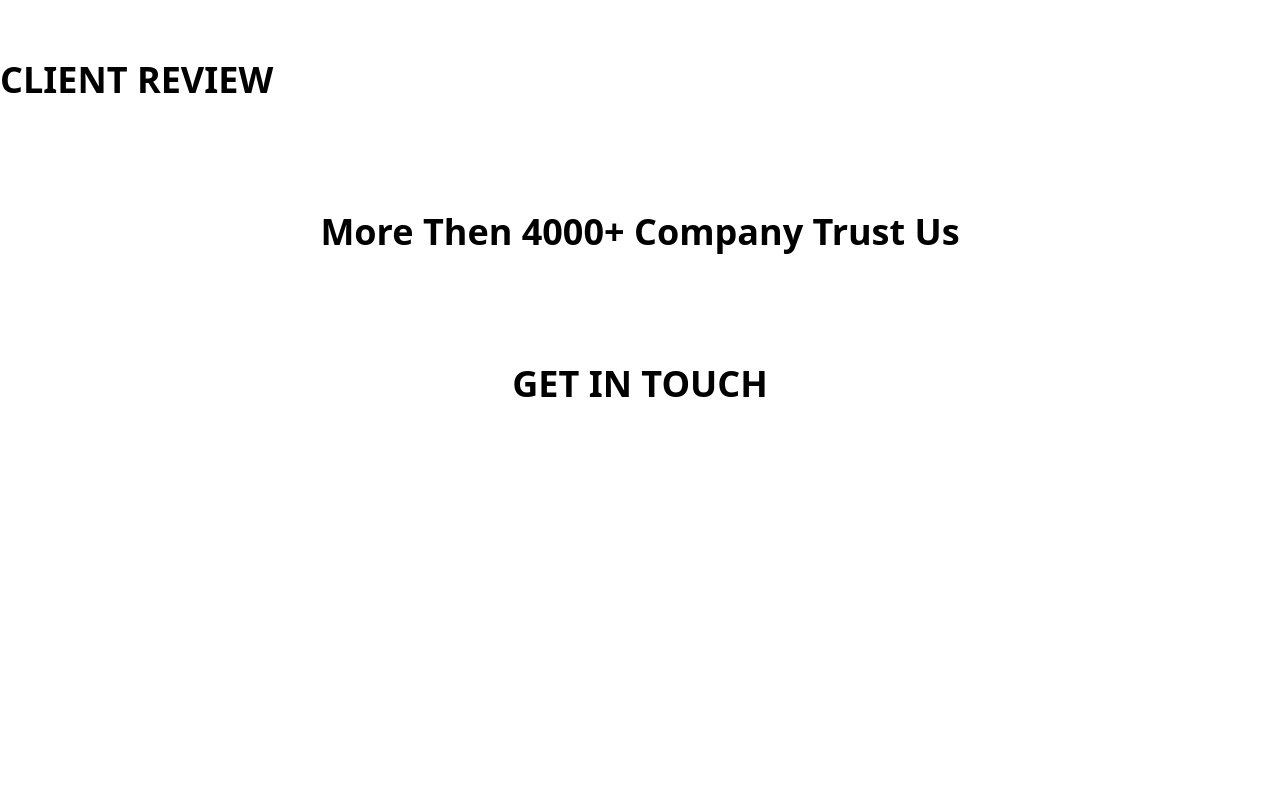
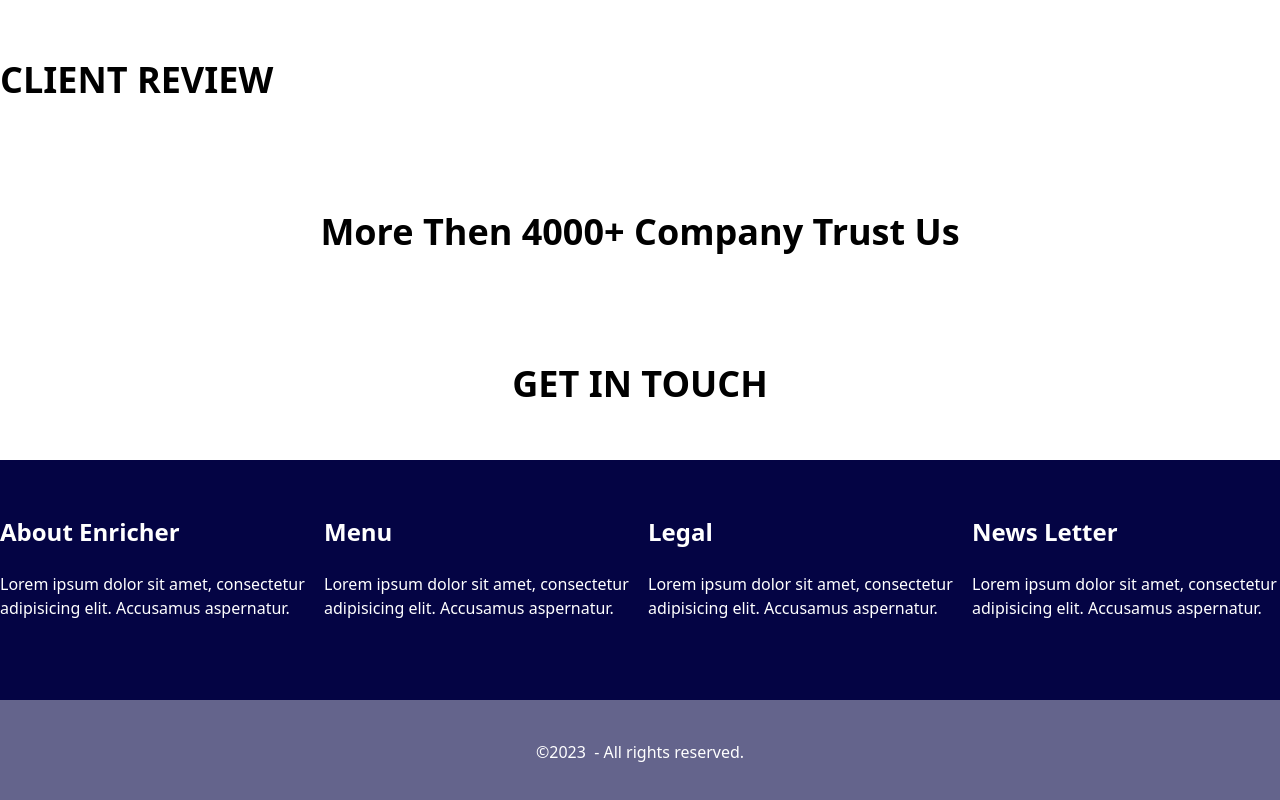
Before and after one commit to drogon98/nextjs-tailwind, a Next.js app: page / in a window 1280 px wide. Shown: the part 4670-5470 px from the top of the page. Before the commit the page ends 5130 px from the top, so only its background shows below. Built offline with nearby package versions, Linux system fonts and the light colour scheme.

Commit message:
added components

```diff
--- /dev/null
+++ b/components/CopyRight.tsx
@@ -0,0 +1,13 @@
+import React from "react";
+
+interface ICopyRightProps {}
+
+export default function CopyRight(props: ICopyRightProps) {
+  return (
+    <div className="bg-[#64648C] py-10  text-white">
+      <p className="text-center text-base">
+        &#169;{new Date().getFullYear()}&nbsp; - All rights reserved.
+      </p>
+    </div>
+  );
+}
--- /dev/null
+++ b/components/Footer.tsx
@@ -0,0 +1,40 @@
+import React from "react";
+
+interface IFooterProps {}
+
+export default function Footer(props: IFooterProps) {
+  return (
+    <div className="bg-[#040444] py-14 text-white">
+      <div className="container mx-auto columns-4">
+        <div className="w-full">
+          <h4 className="text-2xl font-bold">About Enricher</h4>
+          <p className="py-6">
+            Lorem ipsum dolor sit amet, consectetur adipisicing elit. Accusamus
+            aspernatur.
+          </p>
+        </div>
+        <div className="w-full break-before-column">
+          <h4 className="text-2xl font-bold">Menu</h4>
+          <p className="py-6">
+            Lorem ipsum dolor sit amet, consectetur adipisicing elit. Accusamus
+            aspernatur.
+          </p>
+        </div>
+        <div className="w-full break-before-column">
+          <h4 className="text-2xl font-bold">Legal</h4>
+          <p className="py-6">
+            Lorem ipsum dolor sit amet, consectetur adipisicing elit. Accusamus
+            aspernatur.
+          </p>
+        </div>
+        <div className="w-full break-before-column">
+          <h4 className="text-2xl font-bold">News Letter</h4>
+          <p className="py-6">
+            Lorem ipsum dolor sit amet, consectetur adipisicing elit. Accusamus
+            aspernatur.
+          </p>
+        </div>
+      </div>
+    </div>
+  );
+}
--- a/pages/index.tsx
+++ b/pages/index.tsx
@@ -1,6 +1,8 @@
 import Account from "@/components/Account";
 import Companies from "@/components/Companies";
+import CopyRight from "@/components/CopyRight";
 import FAQ from "@/components/FAQ";
+import Footer from "@/components/Footer";
 import GetInTouch from "@/components/GetInTouch";
 import Hero from "@/components/Hero";
 import HeroBottom from "@/components/HeroBottom";
@@ -15,6 +17,8 @@ import TokenRate from "@/components/TokenRate";
 import Video from "@/components/Video";
 import WhyInvest from "@/components/WhyInvest";
 import Head from "next/head";
+
+// https://demo.templatemonster.com/demo/183228.html?_gl=1*bg8xsh*_ga*MTQ4NDUxMjYzMS4xNjc0MDAzNzI2*_ga_FTPYEGT5LY*MTY3NDAwMzcyNi4xLjAuMTY3NDAwMzc0MS40NS4wLjA.&_ga=2.162121151.286302532.1674003727-1484512631.1674003726
 
 export default function Home() {
   return (
@@ -42,6 +46,8 @@ export default function Home() {
         <Reviews />
         <Companies />
         <GetInTouch />
+        <Footer />
+        <CopyRight />
       </main>
     </>
   );
```
